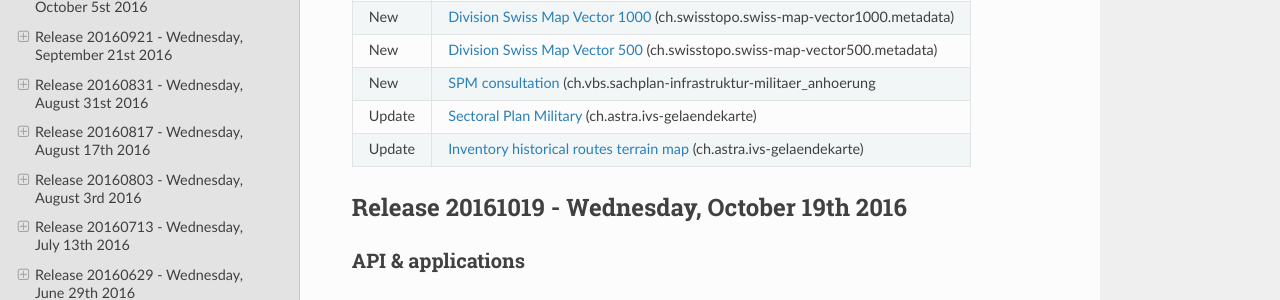
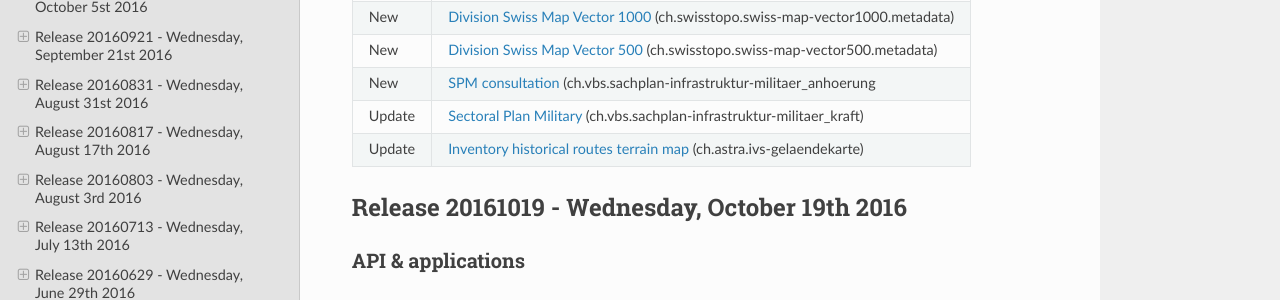
Before and after one commit to swisstopo-test/doc-chsdi3, a Sphinx documentation site: the page built from source/releasenotes/index.rst, in a window 1280 px wide and 900 px high, scrolled down 716 px. Shown: the part 151-451 px from the top of the window. Built offline with Sphinx 7.4.7 and the Read the Docs theme 2.0.0, drawn with Linux system fonts in a browser that asks for light colours.

Commit message:
fix typo in releasenotes

```diff
--- a/source/releasenotes/index.rst
+++ b/source/releasenotes/index.rst
@@ -60,7 +60,7 @@ Geodata
 +--------+--------------------------------------------------------------------------------------------------------------------------------------------------------------------+
 | New    | `SPM consultation <//map.geo.admin.ch?layers=ch.vbs.sachplan-infrastruktur-militaer_anhoerung&topic=sachplan>`__ (ch.vbs.sachplan-infrastruktur-militaer_anhoerung |
 +--------+--------------------------------------------------------------------------------------------------------------------------------------------------------------------+
-| Update | `Sectoral Plan Military <//map.geo.admin.ch/?layers=ch.astra.ivs-gelaendekarte>`__ (ch.astra.ivs-gelaendekarte)                                                    |
+| Update | `Sectoral Plan Military <//map.geo.admin.ch/?layers=ch.vbs.sachplan-infrastruktur-militaer_kraft&topic=sachplan>`__ (ch.vbs.sachplan-infrastruktur-militaer_kraft) |
 +--------+--------------------------------------------------------------------------------------------------------------------------------------------------------------------+
 | Update | `Inventory historical routes terrain map <//map.geo.admin.ch/?layers=ch.astra.ivs-gelaendekarte>`__ (ch.astra.ivs-gelaendekarte)                                   |
 +--------+--------------------------------------------------------------------------------------------------------------------------------------------------------------------+
```
